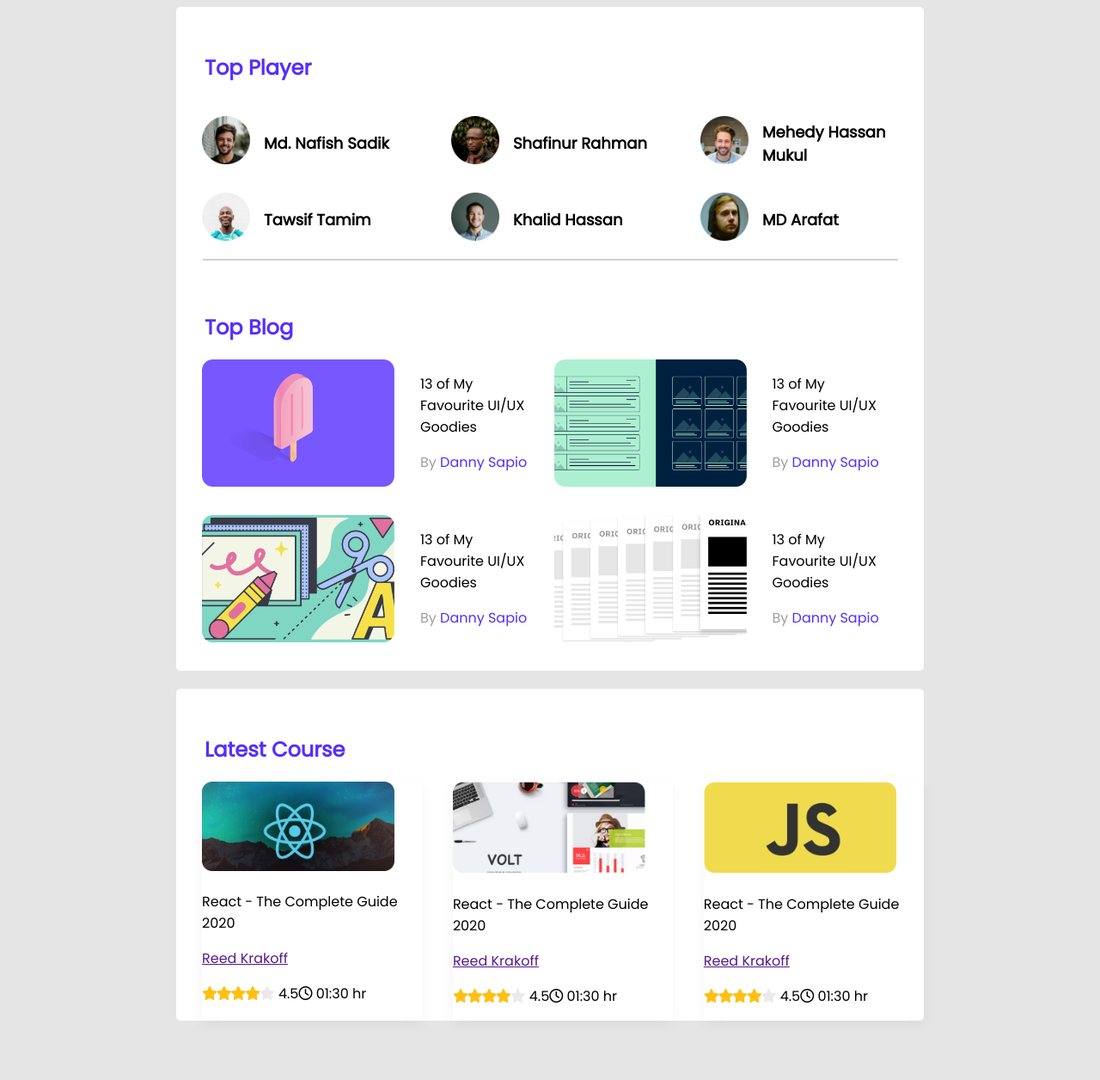
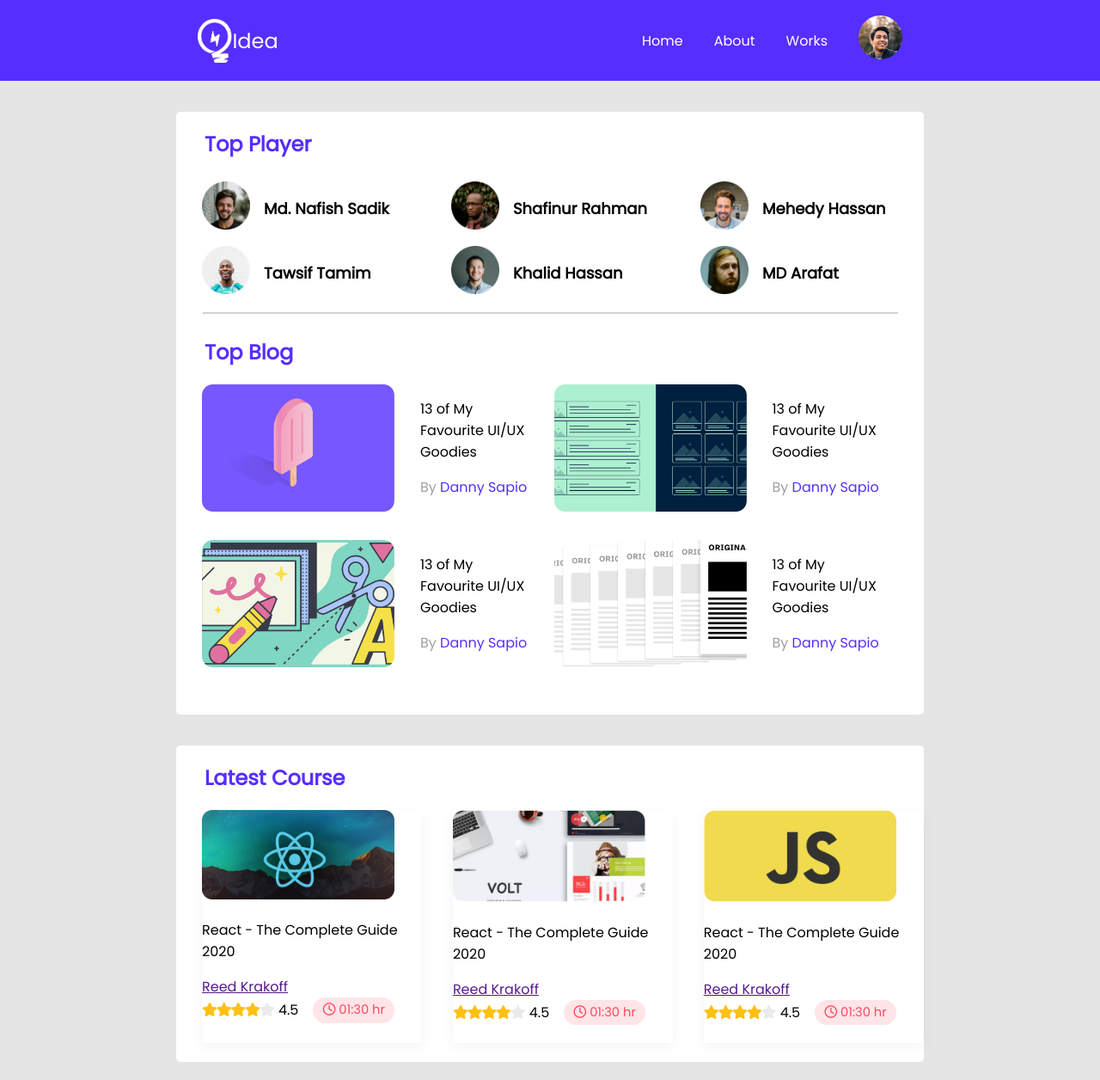
Before and after one commit to nafish08/leader-board, a plain HTML site: page index.html in a window 1280 px wide. Shown: the whole page at 86% size. Before the commit the page ends 1216 px from the top, so only its background shows below. Drawn offline with Linux system fonts and the light colour scheme.

Commit message:
navigation menu added

```diff
--- a/css/style.css
+++ b/css/style.css
@@ -6,7 +6,9 @@ body{
     font-family: 'Poppins', sans-serif;
     background: #E5E5E5;
     display: flex;
+    flex-direction: column;
     justify-content: center;
+    margin: 0;
 }
 .container{
     display: flex;
@@ -15,10 +17,57 @@ body{
     background-color: white;
     width: 870px;
     border-radius: 5px;
+    margin: auto;
+    margin-top: 36px;
     margin-bottom: 21px;
+    padding-bottom: 22px;
+}
+
+/* Navigation Bar */
+.top-bar{
+    display: flex;
+    justify-content: center;
+    align-items: center;
+    justify-content: space-between;
+    width: 100%;
+    height: 94px;
+    background: #562EFF;
+}
+.nav-logo{
+    display: flex;
+    align-items: center;
+    margin-left: 230px;
+}
+.nav-logo img{
+    width: 40.42px;
+    height: 51px;
+}
+.nav-logo p{
+
+    color: white;
+    font-size: 24px;
+    font-weight: 500px;
+}
+.nav-menu{
+    margin-right: 230px;
+}
+.nav-menu ul{
+    display: flex;
+    align-items: center;
+}
+.nav-menu ul li{
+    list-style-type: none;
+    margin-left: 36px;
+}
+.nav-menu ul li a{
+    text-decoration: none;
+    color: white;
 }
 
 /* Top Player */
+.top-player{
+    width: 100%;
+}
 .players{
     display: grid;
     grid-template-columns: repeat(3, 1fr);
@@ -27,7 +76,6 @@ body{
     font-size: 24px;
     color: #562EFF;
     margin-left: 33px;
-    padding-top: 33px;
 }
 .player{
     display: flex;
@@ -86,6 +134,7 @@ hr{
 }
 .course{
     box-shadow: 0px 5.34229px 13.3557px rgba(0, 0, 0, 0.05);
+    padding-bottom: 21px;
 }
 .course-image img{
     width: 224px;
@@ -93,7 +142,8 @@ hr{
 .course-details{
     display: flex;
     align-items: center;
-    align-content: space-between;
+    justify-content: space-between;
+    margin-right: 32px;
 }
 .rated{
     width: 12.39px;
@@ -104,3 +154,14 @@ hr{
     color: #AEAEAE;
     opacity: 0.25;
 }
+.course-duration{
+    display: flex;
+    justify-content: center;
+    align-items: center;
+    background: #FFE4E8;
+    border-radius: 14.6913px;
+    font-size: 14.69px;
+    color: #FF4A60;
+    Width: 94.83px;
+    Height: 29.38px;
+}
--- a/index.html
+++ b/index.html
@@ -11,8 +11,19 @@
 </head>
 
 <body>
-    <header>
-
+    <header class="top-bar">
+        <div class="nav-logo">
+            <img src="images/icons/logo.png" alt="">
+            <p>Idea</p>
+        </div>
+        <div class="nav-menu">
+            <ul>
+                <li><a href="">Home</a></li>
+                <li><a href="">About</a></li>
+                <li><a href="">Works</a></li>
+                <li><img src="images/icons/profile.png" alt=""></li>
+            </ul>
+        </div>
     </header>
     <main>
         <div class="container">
@@ -40,7 +51,7 @@
                             <img src="images/players/player-3.png" alt="">
                         </div>
                         <div class="player-title">
-                            <h4>Mehedy Hassan Mukul</h4>
+                            <h4>Mehedy Hassan</h4>
                         </div>
                     </div>
                     <div class="player">
```
